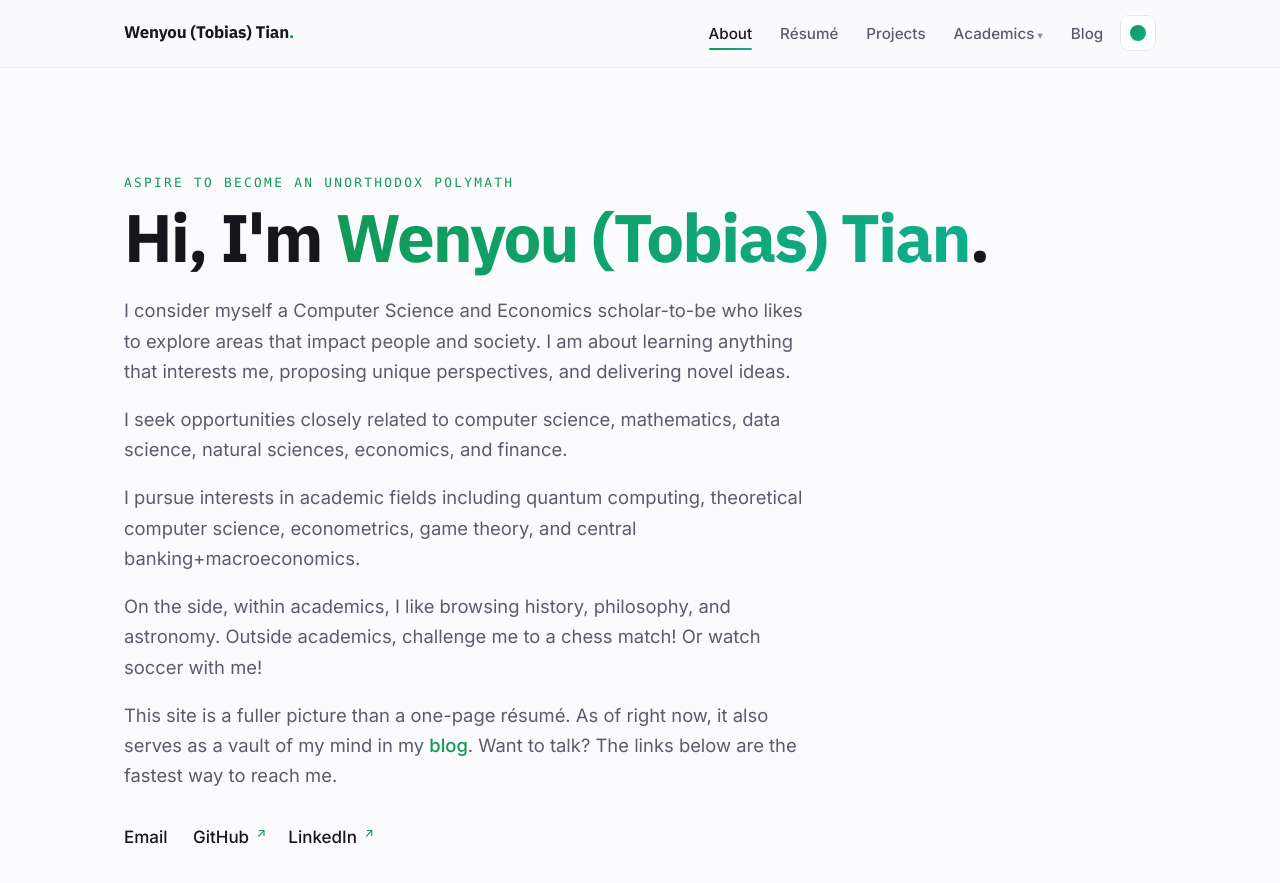
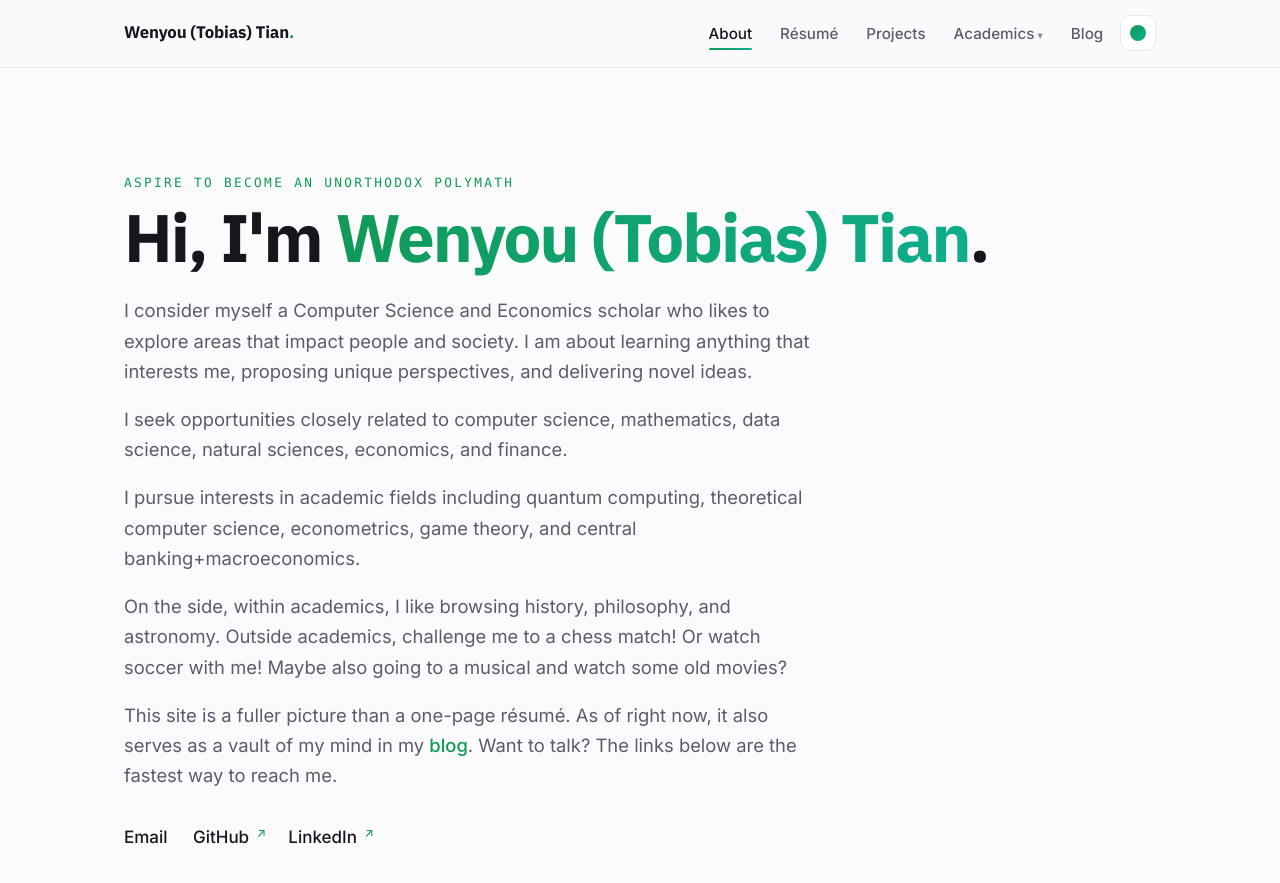
Before and after one commit to vansdardy/vansdardy.github.io, a Jekyll site: the page built from index.md, in a window 1280 px wide and 900 px high. Shown: the top 883 px of the window. Built offline with Jekyll 4.4.1, drawn with Linux system fonts in a browser that asks for light colours.

```diff
--- a/index.md
+++ b/index.md
@@ -4,7 +4,7 @@ layout: home
 permalink: /
 ---
 
-I consider myself a Computer Science and Economics scholar-to-be
+I consider myself a Computer Science and Economics scholar
 who likes to explore areas that impact people and society.
 I am about learning anything that interests me,
 proposing unique perspectives, and delivering novel ideas.
@@ -18,6 +18,7 @@ econometrics, game theory, and central banking+macroeconomics.
 
 On the side, within academics, I like browsing history, philosophy, and astronomy.
 Outside academics, challenge me to a chess match! Or watch soccer with me!
+Maybe also going to a musical and watch some old movies?
 
 This site is a fuller picture than a one-page résumé.
 As of right now, it also serves as a vault of my mind in my [blog](/blog/).
```
Also changed, not shown: _blog/what-is-in-a-cnn.md (+1 -1 lines).
